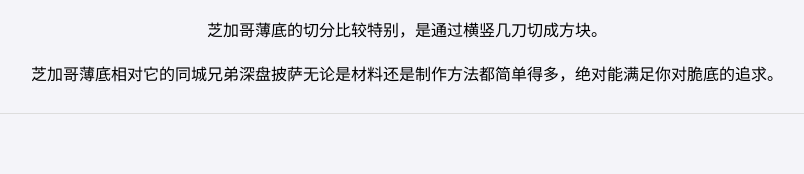
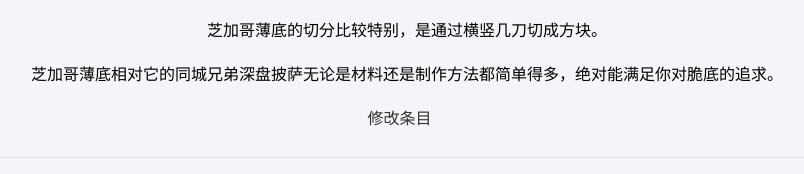
Before and after one commit to lieyang25/django_kitchen, a Django app: page /pizzas/1 in a window 1280 px wide. Shown: the part 1953-2127 px from the top of the page, without its empty margins (233-1037 px from the left). Before the commit the page ends 2067 px from the top, so only its background shows below. Run offline with Django 5.2, Linux system fonts and the light colour scheme; data comes from the database, SQL or seed files in the repository.

Commit message:
修改pizza中展示条目时，多出修改条目

```diff
--- a/project/accounts/templates/pizza.html
+++ b/project/accounts/templates/pizza.html
@@ -18,6 +18,8 @@
         <li>
             <P>{{entry.date_added|date:'M d, Y H:i'}}</P>
             <p>{{entry.text|linebreaks}}</p>
+            <p><a href="{% url 'accounts:edit_entry' entry.id %}">
+                修改条目</a></p>
         </li>
       {% empty %}
         <li>There no entries for this pizza yet.</li>
```
